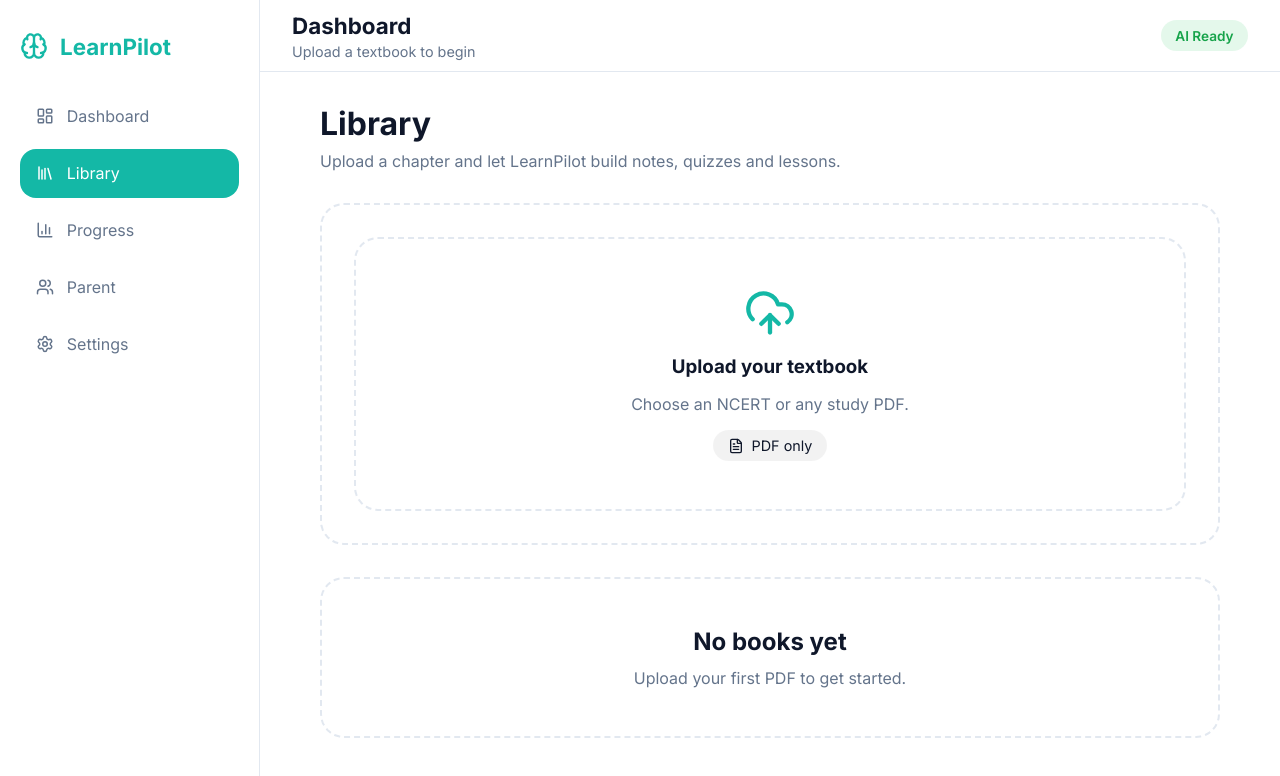
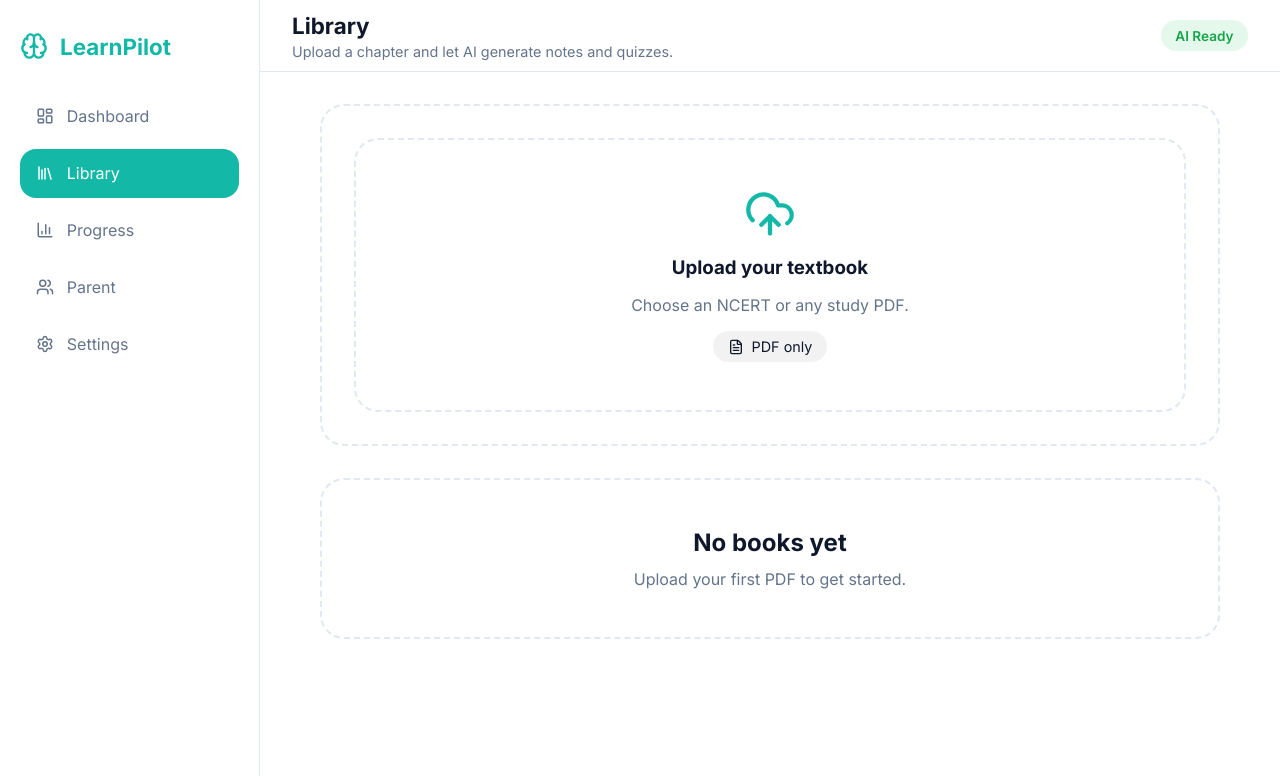
Before and after one commit to Im-orbitt/LearnPilot, a React (Vite) app: page /app/library in a window 1280 px wide. Shown: the top 776 px of the page. Built offline with nearby package versions, Linux system fonts and the light colour scheme; no server answers.

Commit message:
refactor(layout): use dynamic topbar page headers

```diff
--- a/src/components/layout/Topbar/Topbar.jsx
+++ b/src/components/layout/Topbar/Topbar.jsx
@@ -1,20 +1,57 @@
 import "./Topbar.css";
 
+import { useLocation } from "react-router-dom";
 import { useBook } from "../../../hooks/useBook";
 
 function Topbar() {
-  const { book } = useBook();
+  const { pathname } = useLocation();
+  const { book, currentTopic } = useBook();
+
+  const pages = {
+    "/app/dashboard": {
+      title: "Dashboard",
+      subtitle: "Welcome back!",
+    },
+
+    "/app/library": {
+      title: "Library",
+      subtitle: "Upload a chapter and let AI generate notes and quizzes.",
+    },
+
+    "/app/progress": {
+      title: "Progress",
+      subtitle: "Track your learning journey.",
+    },
+
+    "/app/settings": {
+      title: "Settings",
+      subtitle: "Manage your LearnPilot preferences.",
+    },
+
+    "/app/parent": {
+      title: "Parent Dashboard",
+      subtitle: "Monitor your child's learning progress.",
+    },
+  };
+
+  let title = pages[pathname]?.title ?? "LearnPilot";
+  let subtitle = pages[pathname]?.subtitle ?? "";
+
+  if (pathname === "/app/chapter" && book) {
+    title = book.chapter.title;
+    subtitle = `${book.chapter.topics.length} topics ready to study`;
+  }
+
+  if (pathname === "/app/lesson" && currentTopic) {
+    title = currentTopic.title;
+    subtitle = "Study notes, quiz and AI tutor";
+  }
 
   return (
     <header className="topbar">
       <div className="topbar-title">
-        <h1>{book ? book.chapter.title : "Dashboard"}</h1>
-
-        <p>
-          {book
-            ? `${book.chapter.topics.length} topics ready to study`
-            : "Upload a textbook to begin"}
-        </p>
+        <h1>{title}</h1>
+        <p>{subtitle}</p>
       </div>
 
       <div className="topbar-status">AI Ready</div>
--- a/src/pages/Library.css
+++ b/src/pages/Library.css
@@ -1,18 +1,6 @@
 .library-page {
     max-width: 900px;
     margin: 0 auto;
-}
-
-.library-header {
-    margin-bottom: 2rem;
-}
-
-.library-header h1 {
-    margin-bottom: .5rem;
-}
-
-.library-header p {
-    color: var(--text-secondary);
 }
 
 .upload-card {
--- a/src/pages/Library.jsx
+++ b/src/pages/Library.jsx
@@ -42,13 +42,6 @@
 
   return (
     <div className="library-page">
-      <div className="library-header">
-        <h1>Library</h1>
-        <p>
-          Upload a chapter and let LearnPilot build notes, quizzes and lessons.
-        </p>
-      </div>
-
       <div className="upload-card">
         <FileUpload onChange={handleUpload} disabled={uploading} />
 
```
